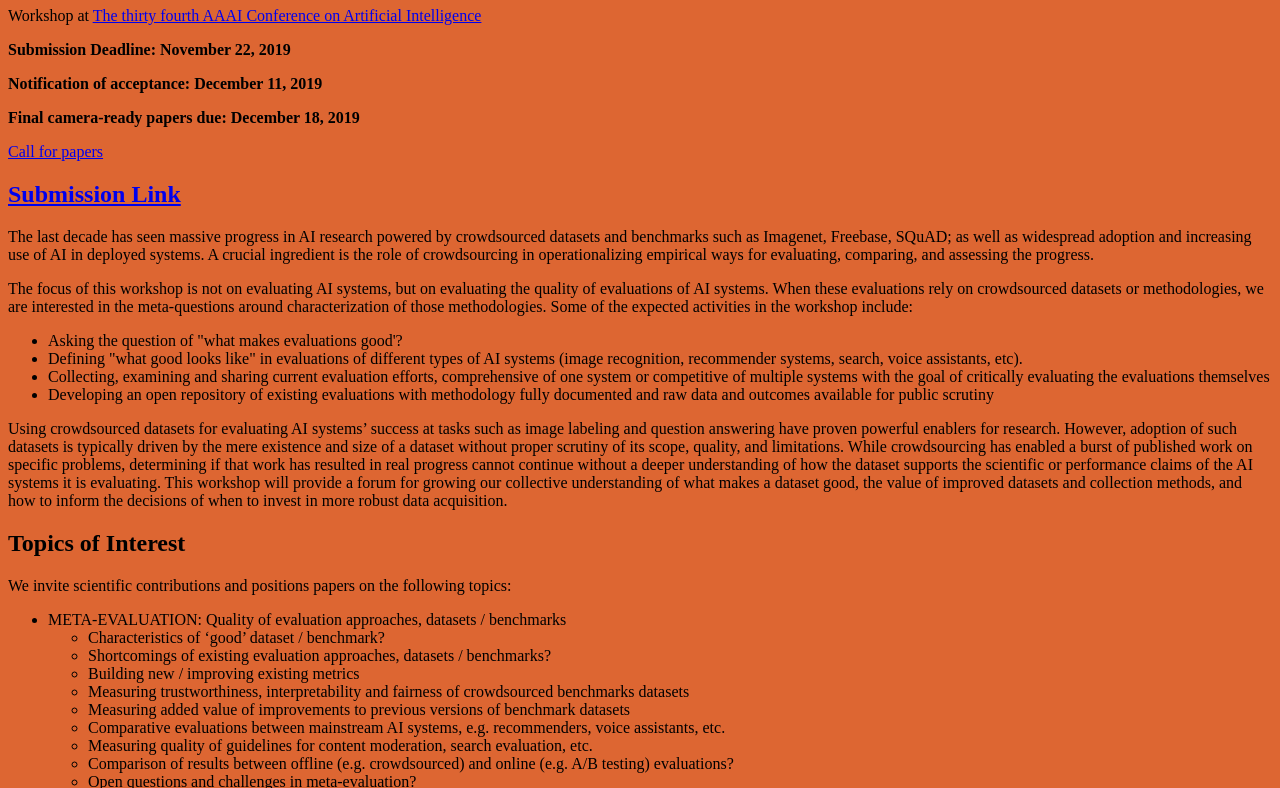
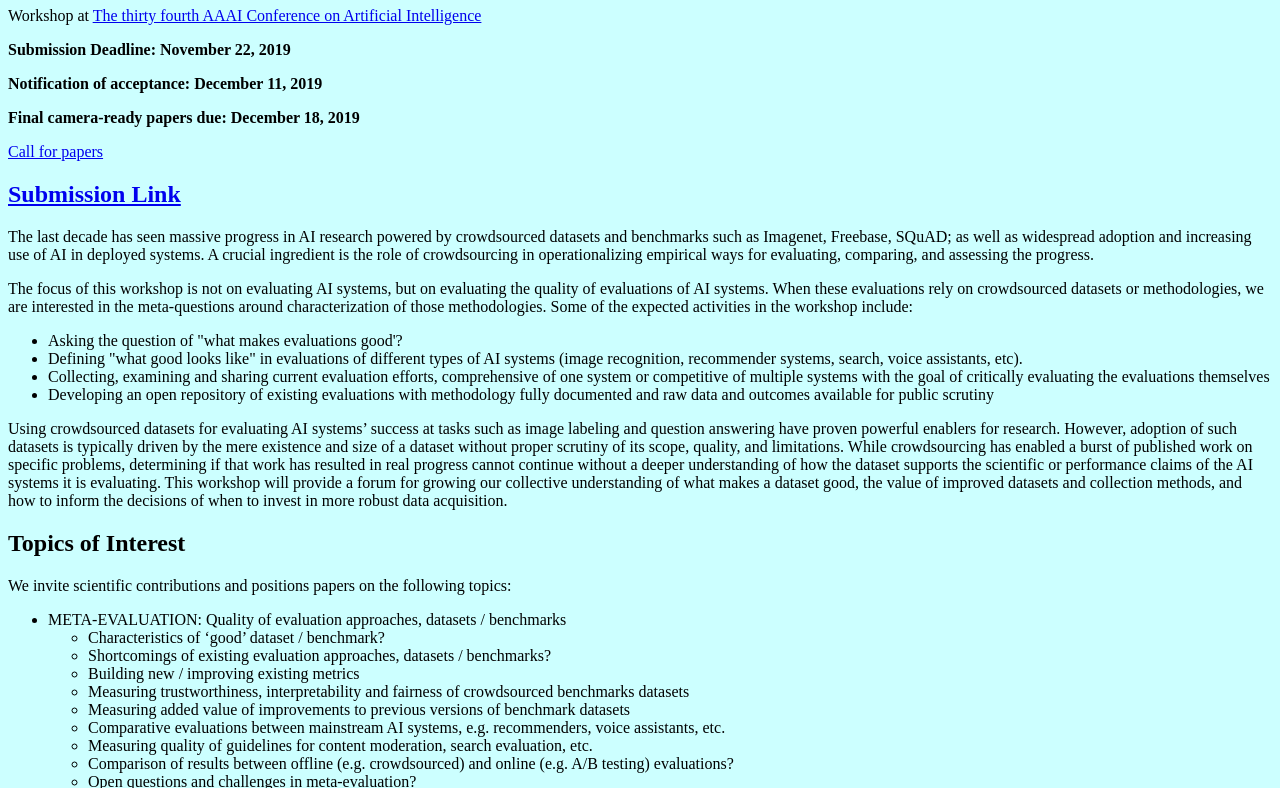
Before and after one commit to paritos/paritos.github.io, a plain HTML site: page aaai-2020/index.html in a window 1280 px wide. Shown: the part 73-861 px from the top of the page. Drawn offline with Linux system fonts and the light colour scheme.

Commit message:
Update index.html

```diff
--- a/aaai-2020/index.html
+++ b/aaai-2020/index.html
@@ -3,7 +3,7 @@
 <html>
 <title> Evaluating Evaluation of AI Systems (Meta-Eval 2020) </title>
 
-<body bgcolor="DD6632">
+<body bgcolor="ccffff">
 <h1>Evaluating Evaluation of AI Systems (Meta-Eval 2020)</h1>
 <p>Workshop at <a href=https://www.humancomputation.com/> The thirty fourth AAAI Conference on Artificial Intelligence </a></p>
 <p><b> Submission Deadline: November 22, 2019 </b></p>
```
